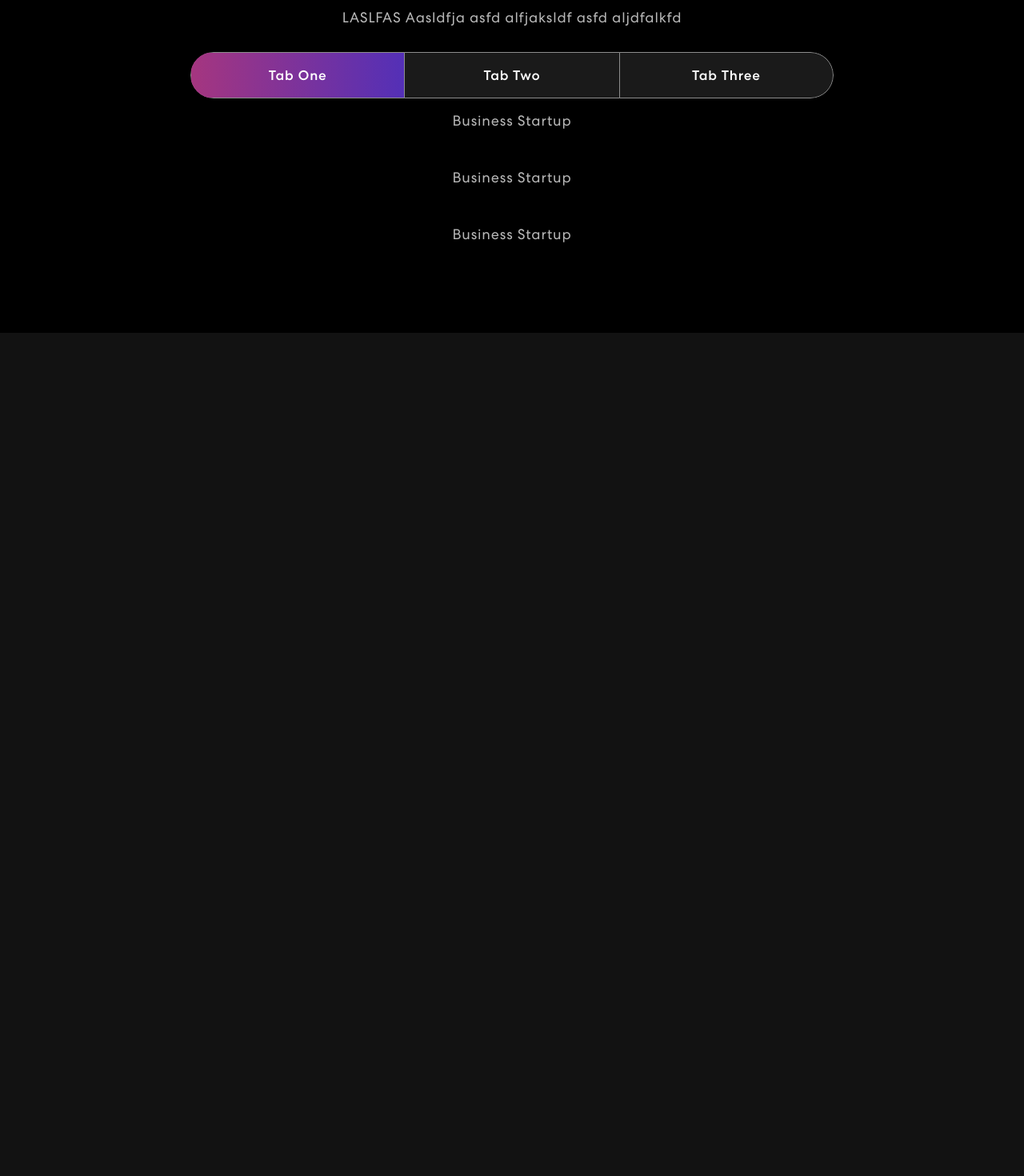
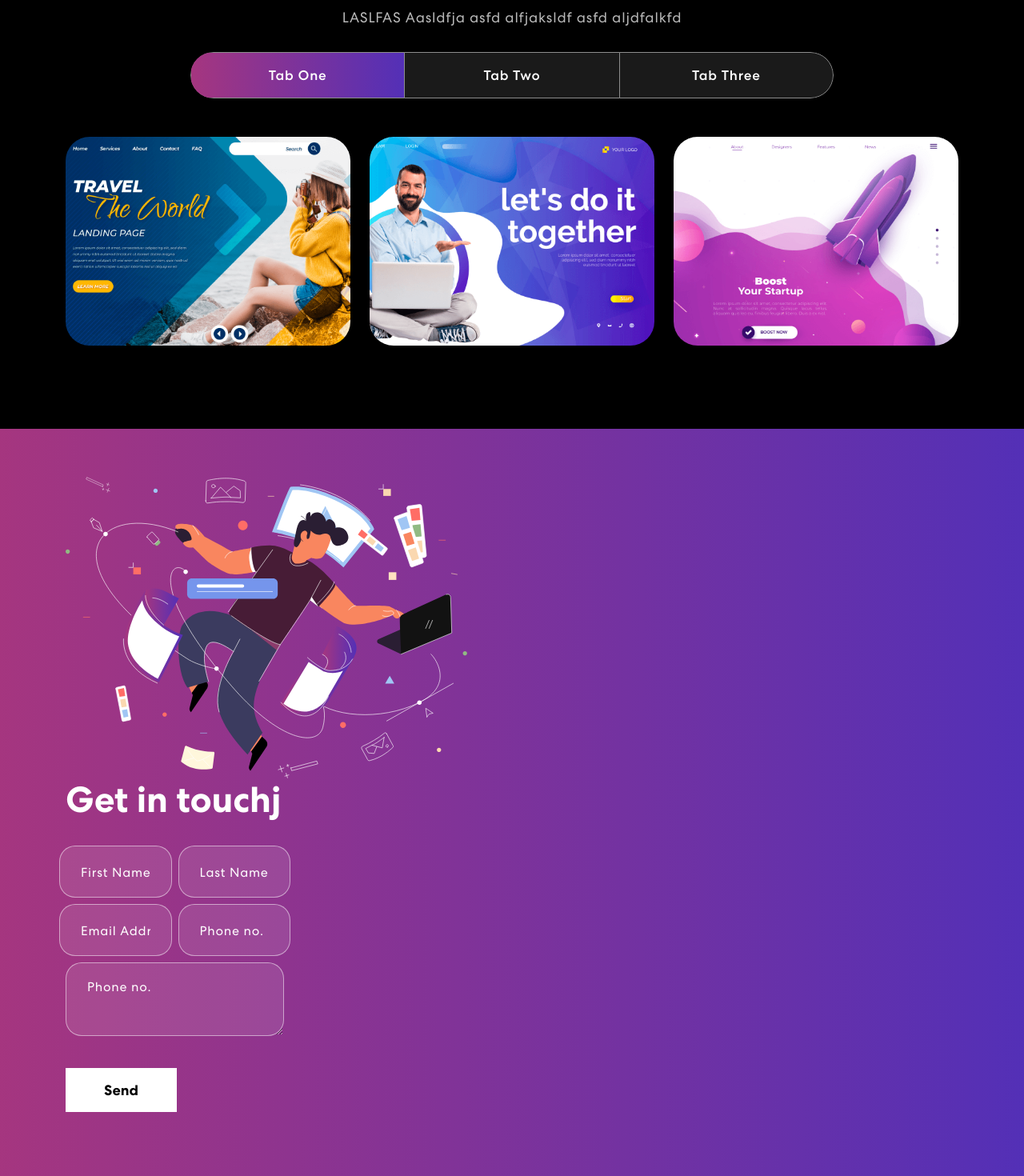
Before and after one commit to desiderio707mlv-crypto/portafolio1, a React (Create React App) app: page / in a window 1280 px wide. Shown: the part 1300-2770 px from the top of the page at 80% size. Before the commit the page ends 1716 px from the top, so only its background shows below. Built offline with nearby package versions, Linux system fonts and the light colour scheme.

Commit message:
contact and projects

```diff
--- a/package.json
+++ b/package.json
@@ -8,10 +8,14 @@
     "@testing-library/react": "^16.3.2",
     "@testing-library/user-event": "^13.5.0",
     "bootstrap": "^5.3.8",
+    "cors": "^2.8.6",
+    "express": "^5.2.1",
+    "nodemailer": "^8.0.1",
     "react": "^19.2.4",
     "react-bootstrap": "^2.10.10",
     "react-bootstrap-icons": "^1.11.6",
     "react-dom": "^19.2.4",
+    "react-mailchimp-subscribe": "^2.1.3",
     "react-multi-carousel": "^2.8.6",
     "react-scripts": "5.0.1",
     "web-vitals": "^2.1.4"
--- a/src/App.js
+++ b/src/App.js
@@ -4,6 +4,7 @@
 import { Banner} from './components/Banner';
 import { Skills } from './components/Skills';
 import { Projects } from './components/Projects';
+import { Contact } from './components/Contact';
 import 'bootstrap/dist/css/bootstrap.min.css';
 function App() {
   return (
@@ -12,6 +13,7 @@
       <Banner />
       <Skills />
       <Projects />
+      <Contact />
     </div>
   );
 }
--- /dev/null
+++ b/src/components/Contact.js
@@ -0,0 +1,105 @@
+
+import { useState } from "react";
+import { Container, Row, Col } from "react-bootstrap";
+import contactImg from "../assets/img/contact-img.svg"
+export const Contact = () => {
+    const formInitialDetails = {
+        firstName: '',
+        lastName: '',
+        email: '',
+        phone: '',
+        message: ''
+
+    }
+const [formDetails, setFormDetails] = useState(formInitialDetails);
+    const [buttonText, setButtonText] = useState('Send');
+    const [status, setStatus] = useState({});
+
+    /*formularios dinámicos en React*/
+    const onFormUpdate = (category, value) => {
+        setFormDetails({
+            ...formDetails,
+            [category]: value
+        })
+    }
+
+    /* funcion de envio*/
+    const handleSubmit = async (e) => {
+        e.preventDefault();
+        setButtonText('Sending...');
+        let response = await fetch("http://localhost:5000/contact",{
+            method: "POST",
+            headers: {
+                "Content-Type": "Application/json;charset=utf-8",
+
+            },
+            body: JSON.stringify(formDetails),
+        });
+        setButtonText("Send");
+        let result = await response.json();
+        setFormDetails(formInitialDetails);
+        if(result.code === 200){
+            setStatus({ success:true, message: 'Message sent successfully'});
+        }else{
+            setStatus({ success: false, message: 'Something went wrong, please try again later.'})
+        }
+
+    };
+
+    return (
+        <section className="contact" id="connect">
+            <Container>
+                <Row className=" align-items-center">
+                    <Col md={6}>
+                    <img src={contactImg} alt = "Contact Us"/>
+
+                    <Col md={6}>
+                        <h2>Get in touchj</h2>
+                        <form onSubmit={handleSubmit}>
+                            <Row>
+                                <Col md={6} className="px-1">
+                                <input type="text" value={formDetails.firstName} placeholder="First Name" onChange={(e) => onFormUpdate('firstName', e.target.value)}/>
+
+                                </Col>
+                                <Col md={6} className="px-1">
+                                <input type="text" value={formDetails.lastName} placeholder="Last Name" onChange={(e) => onFormUpdate('lastName', e.target.value)}/>
+
+                                </Col>
+                                <Col md={6} className="px-1">
+                                <input type="email" value={formDetails.email} placeholder="Email Address" onChange={(e) => onFormUpdate('email', e.target.value)}/>
+
+                                </Col>
+
+                                <Col md={6} className="px-1">
+                                <input type="tel" value={formDetails.phone} placeholder="Phone no." onChange={(e) => onFormUpdate('phone', e.target.value)}/>
+
+                                </Col>
+
+                                <Col>
+                                    <textarea row="6" value={formDetails.phone} placeholder="Phone no." onChange={(e) => onFormUpdate('phone', e.target.value)}/>
+                                    <button type="submit"><span>{buttonText}</span></button>
+
+                                </Col>
+                                {
+                                    status.message &&
+                                    <Col>
+                                        <p className={status.success === false ? "danger" : "success"}>{status.message}</p>
+                                    </Col>
+                                }
+                            </Row>
+                        </form>
+
+                    </Col>
+
+
+                    </Col>
+                </Row>
+
+
+            </Container>
+
+
+        </section>
+
+    )
+}
--- a/src/components/Projects.js
+++ b/src/components/Projects.js
@@ -1,7 +1,8 @@
 
 
 import { Col, Container, Row, Tab, TabContent, TabPane, Nav } from "react-bootstrap";
-
+import { ProjectCard } from "./ProjectsCard";
+import colorSharp2 from "../assets/img/color-sharp2.png";
 import projImg1 from "../assets/img/project-img1.png";
 import projImg2 from "../assets/img/project-img2.png";
 import projImg3 from "../assets/img/project-img3.png";
@@ -33,7 +34,7 @@
                         <h2>Projects</h2>
                         <p>LASLFAS Aasldfja asfd alfjaksldf asfd aljdfalkfd</p>
                         <Tab.Container id="projects-tabs" defaultActiveKey="first">
-                        <Nav variant="pills" defaultActiveKey="/home">
+                        <Nav variant="pills" className="nav-pills mb-5 justify-content-center align-items-center" id="pills-tab">
                             <Nav.Item>
                                 <Nav.Link eventKey="first">Tab One</Nav.Link>
                             </Nav.Item>
@@ -52,7 +53,12 @@
                                         {
                                             projects.map((project, index)=> {
                                                 return (
-                                                    <p> {project.title}</p>
+                                                    <ProjectCard
+                                                    key={index}
+                                                    {...project}
+
+
+                                                    />
 
 
 
@@ -70,6 +76,7 @@
                     </Col>
                 </Row>
             </Container>
+            <img className="background-image-right" src =  {colorSharp2}></img>
         </section>
     )
 
--- /dev/null
+++ b/src/components/ProjectsCard.js
@@ -0,0 +1,18 @@
+
+import { Col } from 'react-bootstrap';
+
+export const ProjectCard = ( { title, description, imgUrl}) => {
+    return (
+        <Col sm={6} md={4}>
+            <div className="proj-imgbx">
+                <img src={imgUrl} />
+                <div className="proj-txtx">
+                    <h4>{title}</h4>
+                    <span>{description}</span>
+
+                </div>
+
+            </div>
+        </Col>
+    )
+}
```
Also changed, not shown: server.js (added, +52 -0 lines), 1 other file (tests, documents, lock files or other folders).
